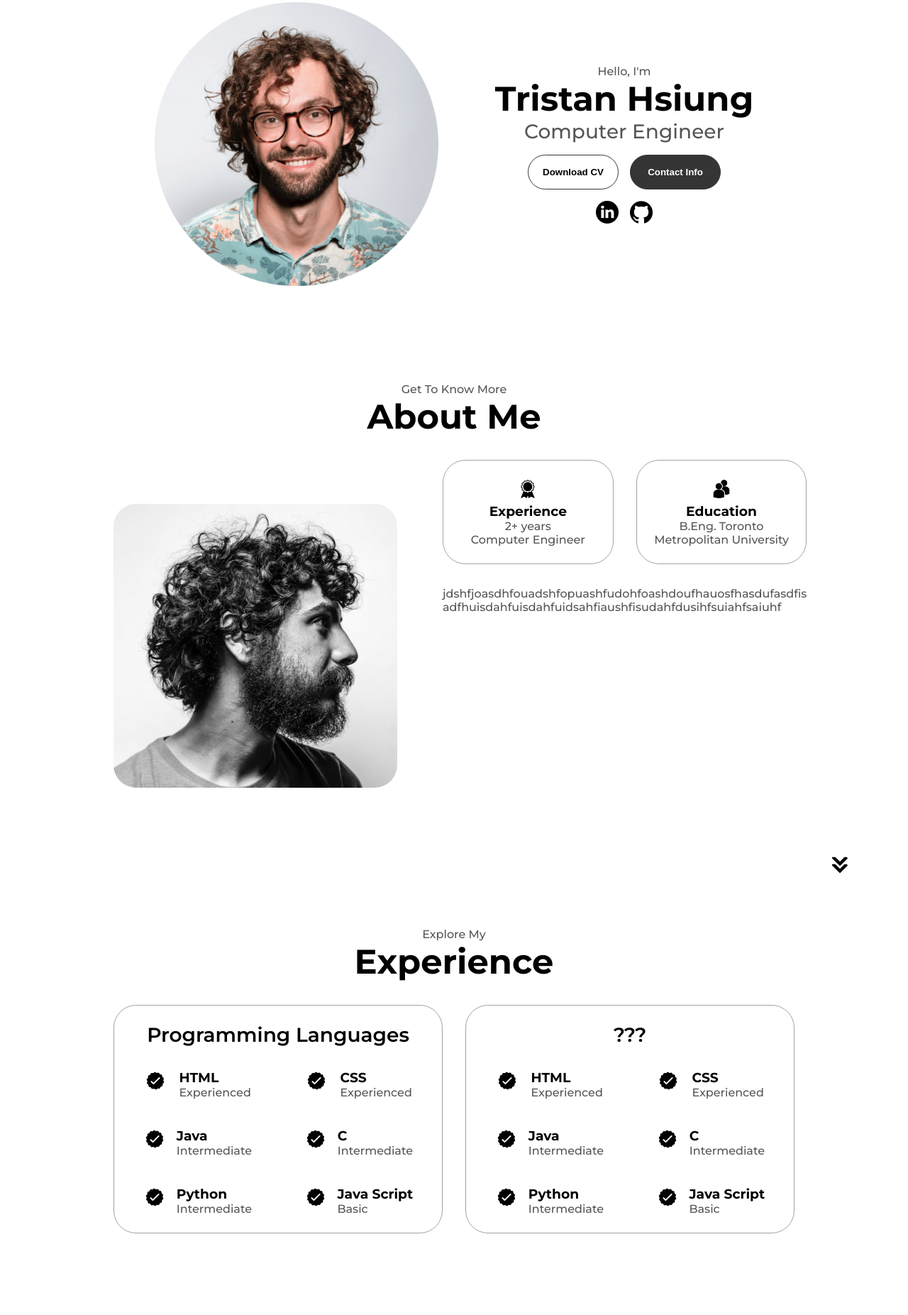
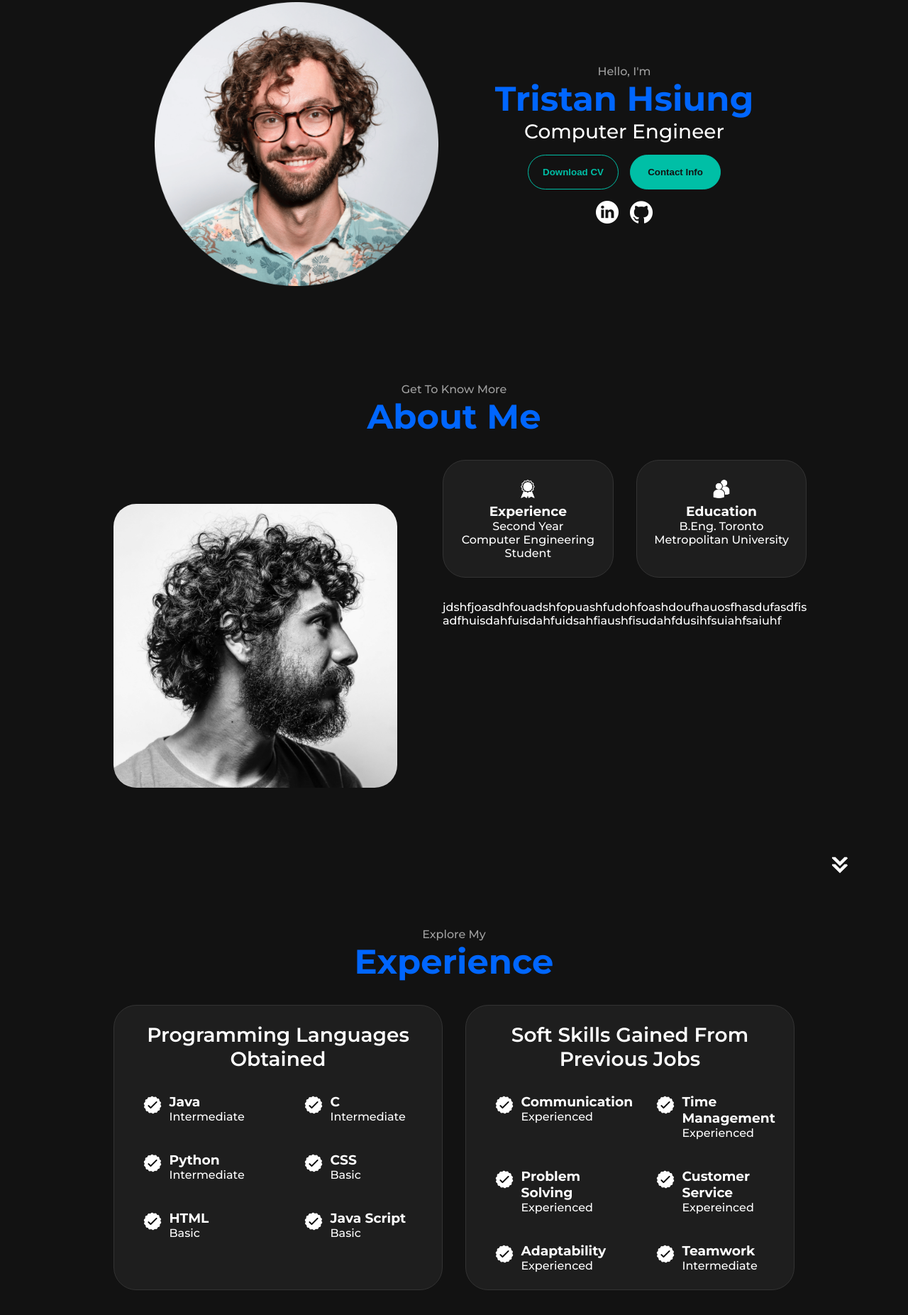
Before and after one commit to 3stan-H/Website-attempt-2, a plain HTML site: page index.html in a window 1280 px wide. Shown: the part 269-2122 px from the top of the page at 71% size. Drawn offline with Linux system fonts and the light colour scheme.

Commit message:
Dark Mode

```diff
--- a/index.html
+++ b/index.html
@@ -1,11 +1,11 @@
 <!DOCTYPE html>
 <html lang="en">
   <head>
-    <meta charset="UTF-8">
-    <meta name="viewport" content="width=device-width, initial-scale=1.0">
+    <meta charset="UTF-8" />
+    <meta name="viewport" content="width=device-width, initial-scale=1.0" />
     <title>My Portfolio</title>
-    <link rel="stylesheet" href="style.css">
-    <link rel="stylesheet" href="mediaqueries.css">
+    <link rel="stylesheet" href="style.css" />
+    <link rel="stylesheet" href="mediaqueries.css" />
   </head>
   <body>
     <nav id="desktop-nav">
@@ -37,49 +37,88 @@
     </nav>
     <section id="profile">
       <div class="section_pic-container">
-            <img src="./assets/profile-pic.png" alt="Tristan Hsiung profile picutre">
+        <img
+          src="./assets/profile-pic.png"
+          alt="Tristan Hsiung profile picutre"
+        />
       </div>
       <div class="section_text">
         <p class="section_text_p1">Hello, I'm</p>
         <h1 class="title">Tristan Hsiung</h1>
         <p class="section_text_p2">Computer Engineer</p>
         <div class="btn-container">
-                <button class="btn btn-color-2" onclick="window.open('./assets/resume-example.pdf')"> Download CV</button>
-                <button class="btn btn-color-1" onclick="location.href='./#contacts'"> Contact Info</button>
+          <button
+            class="btn btn-color-2"
+            onclick="window.open('./assets/resume-example.pdf')"
+          >
+            Download CV
+          </button>
+          <button class="btn btn-color-1" onclick="location.href='./#contacts'">
+            Contact Info
+          </button>
         </div>
         <div id="socials-container">
-                <img src="./Assets/linkedin.png" alt="My LinkedIn Profile" class="icon" onclick="location.href='https://www.linkedin.com/in/tristan-hsiung-129374329/'">
-                <img src="./Assets/github.png" alt="GitHub" class="icon" onclick="location.href='https://github.com/3stan-H'">
+          <img
+            src="./Assets/linkedin.png"
+            alt="My LinkedIn Profile"
+            class="icon"
+            onclick="location.href='https://www.linkedin.com/in/tristan-hsiung-129374329/'"
+          />
+          <img
+            src="./Assets/github.png"
+            alt="GitHub"
+            class="icon"
+            onclick="location.href='https://github.com/3stan-H'"
+          />
         </div>
       </div>
     </section>
     <section id="about">
-        <p class="section_text_p1"> Get To Know More</p>
+      <p class="section_text_p1">Get To Know More</p>
       <h1 class="title">About Me</h1>
       <div class="section-container">
         <div class="section_pic-container">
-                <img src="./Assets/about-pic.png" alt="profile picutre" class="about-pic"/>
+          <img
+            src="./Assets/about-pic.png"
+            alt="profile picutre"
+            class="about-pic"
+          />
         </div>
         <div class="about-details-container">
           <div class="about-containers">
             <div class="details-containers">
-                        <img src="./Assets/experience.png" alt="experience icon" class="icon"/>
+              <img
+                src="./Assets/experience.png"
+                alt="experience icon"
+                class="icon"
+              />
               <h3>Experience</h3>
-                        <p>2+ years <br /> Computer Engineer</p>
+              <p>Second Year<br />Computer Engineering Student</p>
             </div>
             <div class="details-containers">
-                        <img src="./Assets/education.png" alt="education icon" class="icon"/>
+              <img
+                src="./Assets/education.png"
+                alt="education icon"
+                class="icon"
+              />
               <h3>Education</h3>
               <p>B.Eng. Toronto Metropolitan University</p>
             </div>
           </div>
           <div class="text-container">
-                    <p>jdshfjoasdhfouadshfopuashfudohfoashdoufhauosfhasdufasdfis
-                        adfhuisdahfuisdahfuidsahfiaushfisudahfdusihfsuiahfsaiuhf</p>
+            <p>
+              jdshfjoasdhfouadshfopuashfudohfoashdoufhauosfhasdufasdfis
+              adfhuisdahfuisdahfuidsahfiaushfisudahfdusihfsuiahfsaiuhf
+            </p>
           </div>
         </div>
       </div>
-        <img src="./Assets/arrow.png" alt="Arrow Icon" class="icon arrow" onclick="location.href='./#experience'"/>
+      <img
+        src="./Assets/arrow.png"
+        alt="Arrow Icon"
+        class="icon arrow"
+        onclick="location.href='./#experience'"
+      />
     </section>
     <section id="experience">
       <p class="section_text_p1">Explore My</p>
@@ -87,45 +126,69 @@
       <div class="experience-details-container">
         <div class="about-containers">
           <div class="details-containers">
-                    <h2 class="experience-sub-title">Programming Languages</h2>
+            <h2 class="experience-sub-title">Programming Languages Obtained</h2>
             <div class="article-container">
               <article>
-                            <img src="./Assets/checkmark.png" alt="experience icon" class="icon"/>
-                            <div>
-                                <h3>HTML</h3>
-                                <p>Experienced</p>
-                            </div>
-                        </article>
-                        <article>
-                            <img src="./Assets/checkmark.png" alt="experience icon" class="icon"/>
-                            <div>
-                                <h3>CSS</h3>
-                                <p>Experienced</p>
-                            </div>
-                        </article>
-                        <article>
-                            <img src="./Assets/checkmark.png" alt="experience icon" class="icon"/>
+                <img
+                  src="./Assets/checkmark.png"
+                  alt="experience icon"
+                  class="icon"
+                />
                 <div>
                   <h3>Java</h3>
                   <p>Intermediate</p>
                 </div>
               </article>
               <article>
-                            <img src="./Assets/checkmark.png" alt="experience icon" class="icon"/>
+                <img
+                  src="./Assets/checkmark.png"
+                  alt="experience icon"
+                  class="icon"
+                />
                 <div>
                   <h3>C</h3>
                   <p>Intermediate</p>
                 </div>
               </article>
               <article>
-                            <img src="./Assets/checkmark.png" alt="experience icon" class="icon"/>
+                <img
+                  src="./Assets/checkmark.png"
+                  alt="experience icon"
+                  class="icon"
+                />
                 <div>
                   <h3>Python</h3>
                   <p>Intermediate</p>
                 </div>
               </article>
               <article>
-                            <img src="./Assets/checkmark.png" alt="experience icon" class="icon"/>
+                <img
+                  src="./Assets/checkmark.png"
+                  alt="experience icon"
+                  class="icon"
+                />
+                <div>
+                  <h3>CSS</h3>
+                  <p>Basic</p>
+                </div>
+              </article>
+              <article>
+                <img
+                  src="./Assets/checkmark.png"
+                  alt="experience icon"
+                  class="icon"
+                />
+                <div>
+                  <h3>HTML</h3>
+                  <p>Basic</p>
+                </div>
+              </article>
+              <article>
+                <img
+                  src="./Assets/checkmark.png"
+                  alt="experience icon"
+                  class="icon"
+                />
                 <div>
                   <h3>Java Script</h3>
                   <p>Basic</p>
@@ -134,55 +197,86 @@
             </div>
           </div>
           <div class="details-containers">
-                    <h2 class="experience-sub-title">???</h2>
+            <h2 class="experience-sub-title">
+              Soft Skills Gained From Previous Jobs
+            </h2>
             <div class="article-container">
               <article>
-                            <img src="./Assets/checkmark.png" alt="experience icon" class="icon"/>
+                <img
+                  src="./Assets/checkmark.png"
+                  alt="experience icon"
+                  class="icon"
+                />
                 <div>
-                                <h3>HTML</h3>
+                  <h3>Communication</h3>
                   <p>Experienced</p>
                 </div>
               </article>
               <article>
-                            <img src="./Assets/checkmark.png" alt="experience icon" class="icon"/>
+                <img
+                  src="./Assets/checkmark.png"
+                  alt="experience icon"
+                  class="icon"
+                />
                 <div>
-                                <h3>CSS</h3>
+                  <h3>Time Management</h3>
                   <p>Experienced</p>
                 </div>
               </article>
               <article>
-                            <img src="./Assets/checkmark.png" alt="experience icon" class="icon"/>
+                <img
+                  src="./Assets/checkmark.png"
+                  alt="experience icon"
+                  class="icon"
+                />
                 <div>
-                                <h3>Java</h3>
-                                <p>Intermediate</p>
+                  <h3>Problem Solving</h3>
+                  <p>Experienced</p>
                 </div>
               </article>
               <article>
-                            <img src="./Assets/checkmark.png" alt="experience icon" class="icon"/>
+                <img
+                  src="./Assets/checkmark.png"
+                  alt="experience icon"
+                  class="icon"
+                />
                 <div>
-                                <h3>C</h3>
-                                <p>Intermediate</p>
+                  <h3>Customer Service</h3>
+                  <p>Expereinced</p>
                 </div>
               </article>
               <article>
-                            <img src="./Assets/checkmark.png" alt="experience icon" class="icon"/>
+                <img
+                  src="./Assets/checkmark.png"
+                  alt="experience icon"
+                  class="icon"
+                />
                 <div>
-                                <h3>Python</h3>
-                                <p>Intermediate</p>
+                  <h3>Adaptability</h3>
+                  <p>Experienced</p>
                 </div>
               </article>
               <article>
-                            <img src="./Assets/checkmark.png" alt="experience icon" class="icon"/>
+                <img
+                  src="./Assets/checkmark.png"
+                  alt="experience icon"
+                  class="icon"
+                />
                 <div>
-                                <h3>Java Script</h3>
-                                <p>Basic</p>
+                  <h3>Teamwork</h3>
+                  <p>Intermediate</p>
                 </div>
               </article>
             </div>
           </div>
         </div>
       </div>
-        <img src="./Assets/arrow.png" alt="Arrow Icon" class="icon arrow" onclick="location.href='./#projects'"/>
+      <img
+        src="./Assets/arrow.png"
+        alt="Arrow Icon"
+        class="icon arrow"
+        onclick="location.href='./#projects'"
+      />
     </section>
     <section id="projects">
       <p class="section_text_p1">Browse My Recent</p>
@@ -191,49 +285,110 @@
         <div class="about-containers">
           <div class="details-containers color-container">
             <div class="article-container">
-                        <img src="./Assets/project-1.png" alt="Project 1" class="project-img"/>
+              <img
+                src="./Assets/project-1.png"
+                alt="Project 1"
+                class="project-img"
+              />
             </div>
             <h2 class="experience-sub-title project-title">Project One</h2>
             <div class="btn-container">
-                        <button class="btn btn-color-2 project-btn" onclick="location.href='https://github.com/'">Project Details</button>
-                        <button class="btn btn-color-2 project-btn" onclick="location.href='https://github.com/'">GITHUB</button>
+              <button
+                class="btn btn-color-2 project-btn"
+                onclick="location.href='https://github.com/'"
+              >
+                Project Details
+              </button>
+              <button
+                class="btn btn-color-2 project-btn"
+                onclick="location.href='https://github.com/'"
+              >
+                GITHUB
+              </button>
             </div>
           </div>
           <div class="details-containers color-container">
             <div class="article-container">
-                    <img src="./Assets/project-2.png" alt="Project 2" class="project-img"/>
+              <img
+                src="./Assets/project-2.png"
+                alt="Project 2"
+                class="project-img"
+              />
             </div>
             <h2 class="experience-sub-title project-title">Project Two</h2>
             <div class="btn-container">
-                    <button class="btn btn-color-2 project-btn" onclick="location.href='https://github.com/'">Project Details</button>
-                    <button class="btn btn-color-2 project-btn" onclick="location.href='https://github.com/'">GITHUB</button>
+              <button
+                class="btn btn-color-2 project-btn"
+                onclick="location.href='https://github.com/'"
+              >
+                Project Details
+              </button>
+              <button
+                class="btn btn-color-2 project-btn"
+                onclick="location.href='https://github.com/'"
+              >
+                GITHUB
+              </button>
             </div>
           </div>
           <div class="details-containers color-container">
             <div class="article-container">
-                    <img src="./Assets/project-3.png" alt="Project 3" class="project-img"/>
+              <img
+                src="./Assets/project-3.png"
+                alt="Project 3"
+                class="project-img"
+              />
             </div>
             <h2 class="experience-sub-title project-title">Project Three</h2>
             <div class="btn-container">
-                    <button class="btn btn-color-2 project-btn" onclick="location.href='https://github.com/'">Project Details</button>
-                    <button class="btn btn-color-2 project-btn" onclick="location.href='https://github.com/'">GITHUB</button>
+              <button
+                class="btn btn-color-2 project-btn"
+                onclick="location.href='https://github.com/'"
+              >
+                Project Details
+              </button>
+              <button
+                class="btn btn-color-2 project-btn"
+                onclick="location.href='https://github.com/'"
+              >
+                GITHUB
+              </button>
             </div>
           </div>
         </div>
       </div>
-    <img src="./Assets/arrow.png" alt="Arrow Icon" class="icon arrow" onclick="location.href='./#contacts'"/>
+      <img
+        src="./Assets/arrow.png"
+        alt="Arrow Icon"
+        class="icon arrow"
+        onclick="location.href='./#contacts'"
+      />
     </section>
     <section id="contacts">
       <p class="section_text_p1">Get In Touch</p>
       <h1 class="title">Contact Me</h1>
       <div class="contact-info-upper-container">
         <div class="contact-info-container">
-                <img src="./Assets/email.png" alt="Email icon" class="icon contact-icon email-icon"/>
-                <p> <a href="mailto:tristanhsiung@gmail.com">tristanhsiung@gmail.com</a> </p>
+          <img
+            src="./Assets/email.png"
+            alt="Email icon"
+            class="icon contact-icon email-icon"
+          />
+          <p>
+            <a href="mailto:tristanhsiung@gmail.com">tristanhsiung@gmail.com</a>
+          </p>
         </div>
         <div class="contact-info-container">
-                <img src="./Assets/linkedin.png" alt="LinkedIn icon" class="icon contact-icon"/>
-                <p> <a href="https://www.linkedin.com/in/tristan-hsiung-129374329/">LinkedIn</a> </p>
+          <img
+            src="./Assets/linkedin.png"
+            alt="LinkedIn icon"
+            class="icon contact-icon"
+          />
+          <p>
+            <a href="https://www.linkedin.com/in/tristan-hsiung-129374329/"
+              >LinkedIn</a
+            >
+          </p>
         </div>
       </div>
     </section>
--- a/style.css
+++ b/style.css
@@ -9,11 +9,11 @@
 }
 
 body {
-  /*<weight>: Use a value from 100 to 900
-    <uniquifier>: Use a unique and descriptive class name */
   font-family: "Montserrat", sans-serif;
   font-weight: 500;
   font-style: normal;
+  background-color: #121212;
+  color: #e0e0e0;
 }
 
 html {
@@ -21,7 +21,7 @@ html {
 }
 
 p {
-  color: rgb(85, 85, 85);
+  color: white;
 }
 
 /*transition*/
@@ -30,8 +30,6 @@ a,
 .btn {
   transition: all 300ms ease;
 }
-
-/*Desktop Nav*/
 
 nav,
 .nav-links {
@@ -42,6 +40,7 @@ nav {
   justify-content: space-around;
   align-items: center;
   height: 17vh;
+  background-color: #1e1e1e;
 }
 
 .nav-links {
@@ -51,20 +50,21 @@ nav {
 }
 
 a {
-  color: black;
+  color: white;
   text-decoration: none;
-  text-decoration-color: white;
+  text-decoration-color: transparent;
 }
 
 a:hover {
-  color: gray;
+  color: #00bfa6;
   text-decoration: underline;
   text-underline-offset: 1rem;
-  text-decoration-color: rgb(181, 181, 181);
+  text-decoration-color: #00bfa6;
 }
 
 .logo {
   font-size: 2rem;
+  color: white;
 }
 
 .logo:hover {
@@ -94,7 +94,7 @@ a:hover {
 .hamburger-icon span {
   width: 100%;
   height: 2px;
-  background-color: black;
+  background-color: white;
   transition: all 0.3 ease-in-out;
 }
 
@@ -102,7 +102,7 @@ a:hover {
   position: absolute;
   top: 100%;
   right: 0;
-  background-color: white;
+  background-color: #2c2c2c;
   width: fit-content;
   max-height: 0;
   overflow: hidden;
@@ -114,9 +114,9 @@ a:hover {
   padding: 10px;
   text-align: center;
   font-size: 1.5rem;
-  color: black;
   text-decoration: none;
   transition: all 0.3 ease-in-out;
+  color: white;
 }
 
 .menu-links li {
@@ -165,7 +165,7 @@ section {
   display: flex;
 }
 
-/* Profle section*/
+/* Profile section */
 
 #profile {
   display: flex;
@@ -192,16 +192,19 @@ section {
 
 .section_text_p1 {
   text-align: center;
+  color: #a0a0a0;
 }
 
 .section_text_p2 {
   font-size: 1.75rem;
   margin-bottom: 1rem;
+  color: #ffffff;
 }
 
 .title {
   font-size: 3rem;
   text-align: center;
+  color: rgb(0, 102, 255);;
 }
 
 #socials-container {
@@ -216,9 +219,10 @@ section {
 .icon {
   cursor: pointer;
   height: 2rem;
+  filter: invert(100%);
 }
 
-/* BUTTONS*/
+/* BUTTONS */
 
 .btn-container {
   display: flex;
@@ -236,7 +240,7 @@ section {
 
 .btn-color-1,
 .btn-color-2 {
-  border: rgb(53, 53, 53) 0.1rem solid;
+  border: #00bfa6 0.1rem solid;
 }
 
 .btn-color-1:hover,
@@ -246,27 +250,24 @@ section {
 
 .btn-color-1,
 .btn-color-2:hover {
-  background: rgb(53, 53, 53);
-  color: white;
+  background: #00bfa6;
+  color: #121212;
+}
+
+.btn-color-2 {
+  background: transparent;
+  color: #00bfa6;
 }
 
 .btn-color-1:hover {
-  background: rbg(0, 0, 0);
-}
-
-.btn-color-2 {
-  background: none;
+  background: #1de9b6;
 }
 
 .btn-color-2:hover {
-  border: rbg(255, 255, 255) 0.1rem solid;
+  background: rgba(0, 191, 166, 0.2);
 }
 
-.btn-container {
-  gap: 1rem;
-}
-
-/* ABOUT SECTION*/
+/* ABOUT SECTION */
 
 #about {
   position: relative;
@@ -296,16 +297,17 @@ section {
   position: absolute;
   right: -5rem;
   bottom: 2.5rem;
+  filter: invert(100%);
 }
 
 .details-containers {
   padding: 1.5rem;
   flex: 1;
-  background: white;
+  background: #1e1e1e;
   border-radius: 2rem;
-  border: rgb(53, 53, 53) 0.1rem solid;
-  border-color: rgb(163, 163, 163);
+  border: 1px solid #333333;
   text-align: center;
+  color: white;
 }
 
 .section-container {
@@ -319,14 +321,14 @@ section {
   margin: auto 0;
 }
 
-/*EXPERIENCE SECTION*/
+/* EXPERIENCE */
 
 #experience {
   position: relative;
 }
 
 .experience-sub-title {
-  color: rbg(85, 85, 85);
+  color: #ffffff;
   font-weight: 600;
   font-size: 1.75rem;
   margin-bottom: 2rem;
@@ -350,15 +352,17 @@ section {
 article {
   display: flex;
   width: 10rem;
-  justify-content: space-around;
   gap: 0.5rem;
+  /*justify-content: space-around;*/
+  text-align: left;
 }
 
 article .icon {
   cursor: pointer;
+  filter: invert(100%);
 }
 
-/*projects section*/
+/* PROJECTS */
 
 #projects {
   position: relative;
@@ -369,8 +373,8 @@ article .icon {
 }
 
 .color-container {
-  border-color: rgb(163, 163, 163);
-  background: rgb(250, 250, 250);
+  border-color: #333333;
+  background: #1e1e1e;
 }
 
 .project-img {
@@ -381,35 +385,34 @@ article .icon {
 
 .project-title {
   margin: 1rem;
-  color: black;
+  color: #ffffff;
 }
 
 .project-btn {
-  color: black;
-  border-color: rgb(163, 163, 163);
+  color: #00bfa6;
+  border-color: #00bfa6;
 }
 
 /* CONTACT */
 
-#contacts{
+#contacts {
   display: flex;
   justify-content: center;
   flex-direction: column;
   height: 70vh;
 }
 
-.contact-info-upper-container{
+.contact-info-upper-container {
   display: flex;
   justify-content: center;
   border-radius: 2rem;
-    border: rgb(53, 53, 53);
-    border-color: rgb(163, 163, 163);
-    background: rgb(250, 250, 250);
+  border: 1px solid #333333;
+  background: #1e1e1e;
   margin: 2rem auto;
   padding: 0.5rem;
 }
 
-.contact-info-container{
+.contact-info-container {
   display: flex;
   align-items: center;
   justify-content: center;
@@ -417,25 +420,29 @@ article .icon {
   margin: 1rem;
 }
 
-.contact-info-container p{
+.contact-info-container p {
   font-size: larger;
+  color: #e0e0e0;
 }
 
-.contact-icon{
+.contact-icon {
   cursor: default;
+  filter: invert(100%);
 }
 
-.email-icon{
+.email-icon {
   height: 2.3rem;
 }
 
-/*FOOTER SECTION*/
+/* FOOTER */
 
-footer{
+footer {
   height: 26vh;
   margin: 0 1rem;
+  background-color: #1e1e1e;
 }
 
-footer p{
+footer p {
   text-align: center;
+  color: #aaaaaa;
 }
```
Lines whose indentation alone changed are shown as unchanged.
